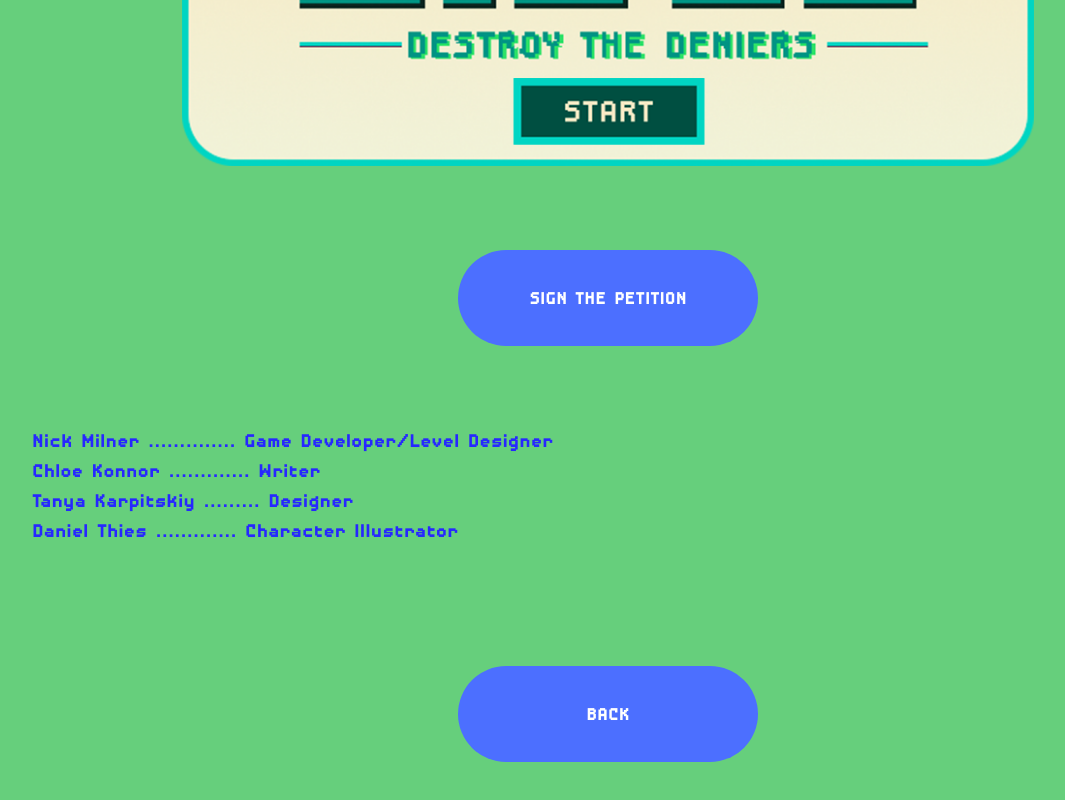
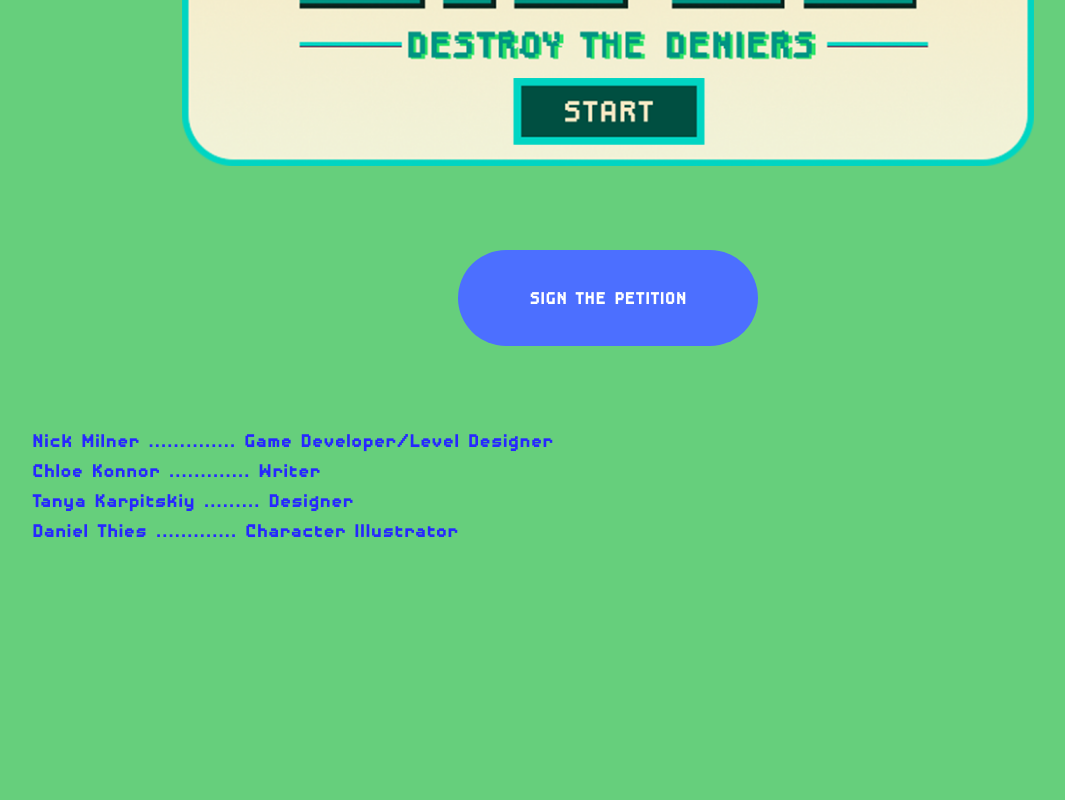
Before and after one commit to Gnuck/DestroyDeniers, a React (Create React App) app: page / in a window 1280 px wide. Shown: the part 738-1538 px from the top of the page, without its empty margins (32-1097 px from the left). Built offline with nearby package versions, Linux system fonts and the light colour scheme.

Commit message:
remove back button

```diff
--- a/src/App.js
+++ b/src/App.js
@@ -150,11 +150,6 @@ const App = () => {
           </div>
         </div>
         {credits}
-        <div className="btnWrapper">
-          <div className="backBtn" onClick={backClick}>
-            <p>BACK</p>
-          </div>
-        </div>
       </div>
     </div>
 
```
